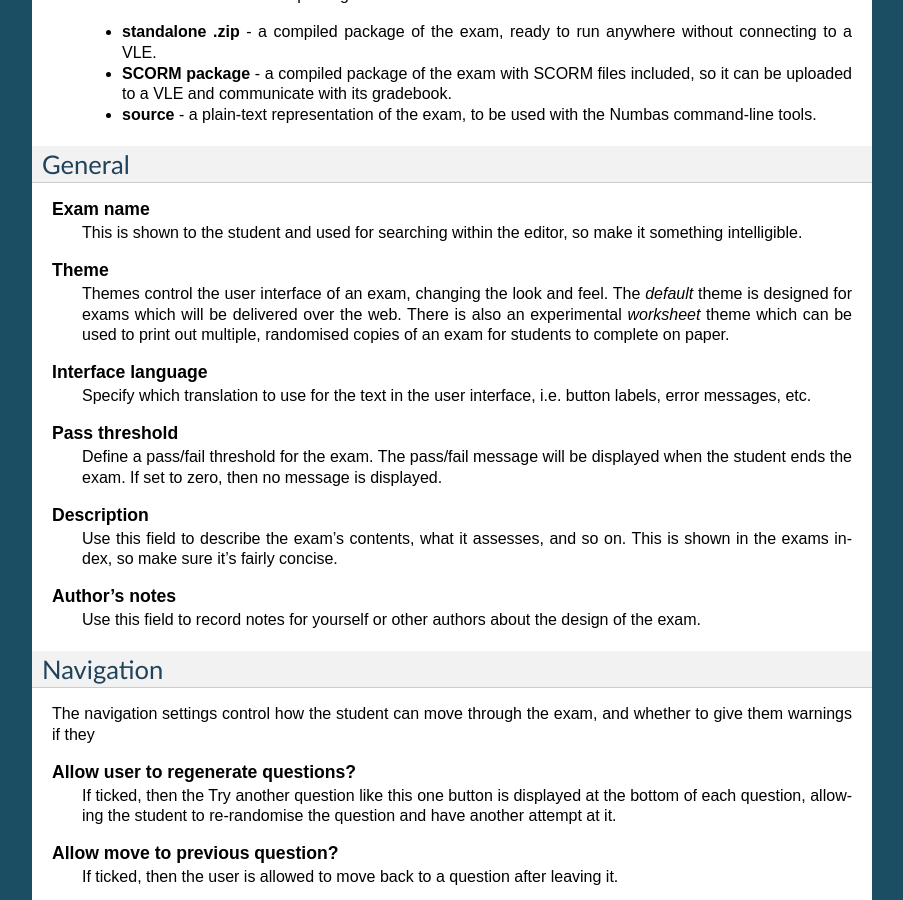
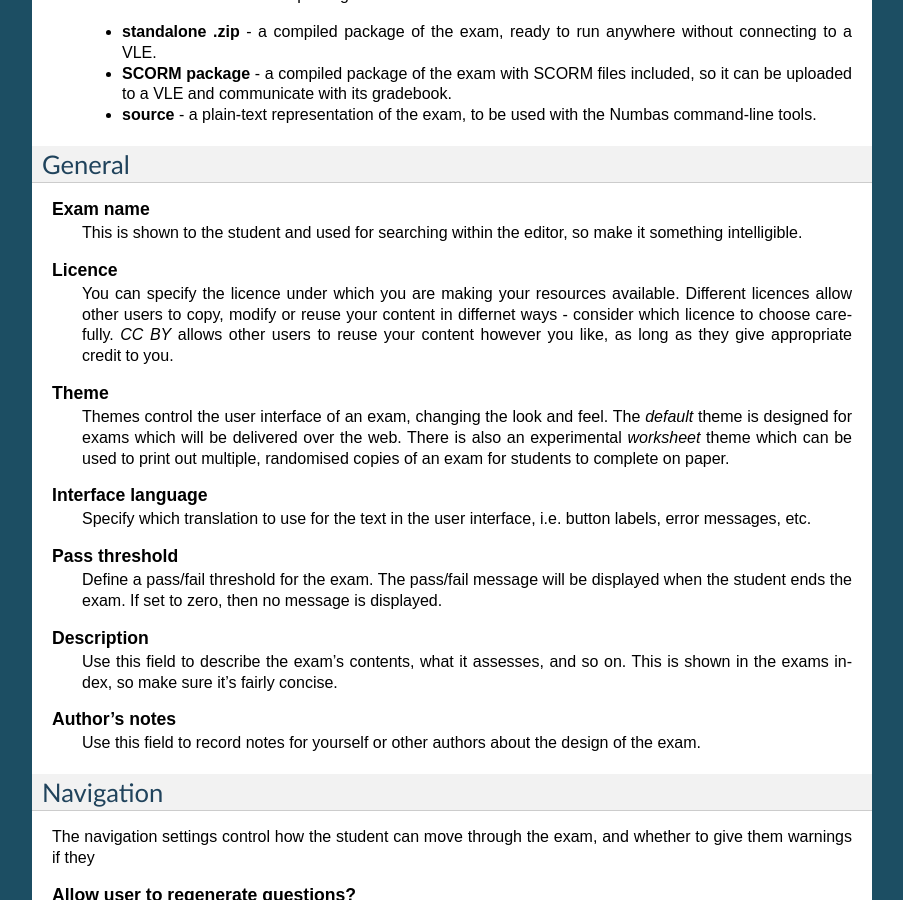
Before and after one commit to numbas/editor-docs, a Sphinx documentation site: the page built from source/exam-reference.rst, in a window 1280 px wide and 900 px high, scrolled down 610 px. Shown: the whole window, without its empty margins (198-1101 px from the left). Built offline with Sphinx 7.4.7, drawn with Linux system fonts in a browser that asks for light colours.

Commit message:
add Licence to glossary

```diff
--- a/source/exam-reference.rst
+++ b/source/exam-reference.rst
@@ -38,6 +38,9 @@ General
 .. glossary::
     Exam name
         This is shown to the student and used for searching within the editor, so make it something intelligible.
+
+    Licence
+        You can specify the licence under which you are making your resources available. Different licences allow other users to copy, modify or reuse your content in differnet ways - consider which licence to choose carefully. *CC BY* allows other users to reuse your content however you like, as long as they give appropriate credit to you.
 
     Theme
         Themes control the user interface of an exam, changing the look and feel. The `default` theme is designed for exams which will be delivered over the web. There is also an experimental `worksheet` theme which can be used to print out multiple, randomised copies of an exam for students to complete on paper.
--- a/source/question-reference.rst
+++ b/source/question-reference.rst
@@ -40,6 +40,9 @@ General
 .. glossary::
     Question name
         The name of the question. This is shown to the student and used for searching within the editor, so make it something intelligible.
+
+    Licence
+        You can specify the licence under which you are making your resources available. Different licences allow other users to copy, modify or reuse your content in differnet ways - consider which licence to choose carefully. *CC BY* allows other users to reuse your content however you like, as long as they give appropriate credit to you.
 
     Description
         Use this field to describe the question's contents, what it assesses, and so on. This is shown in the questions index and in the questions list of any exams containing this question, so make sure it's fairly concise.
```
